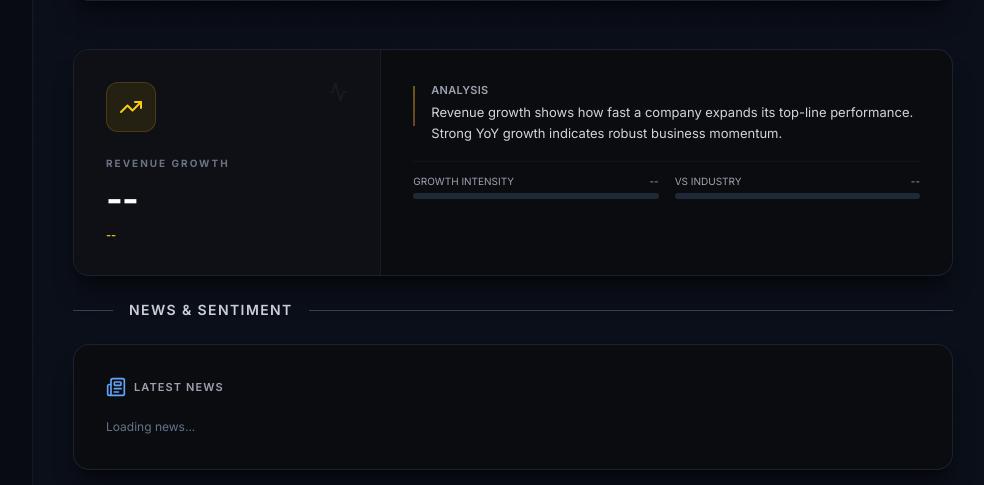
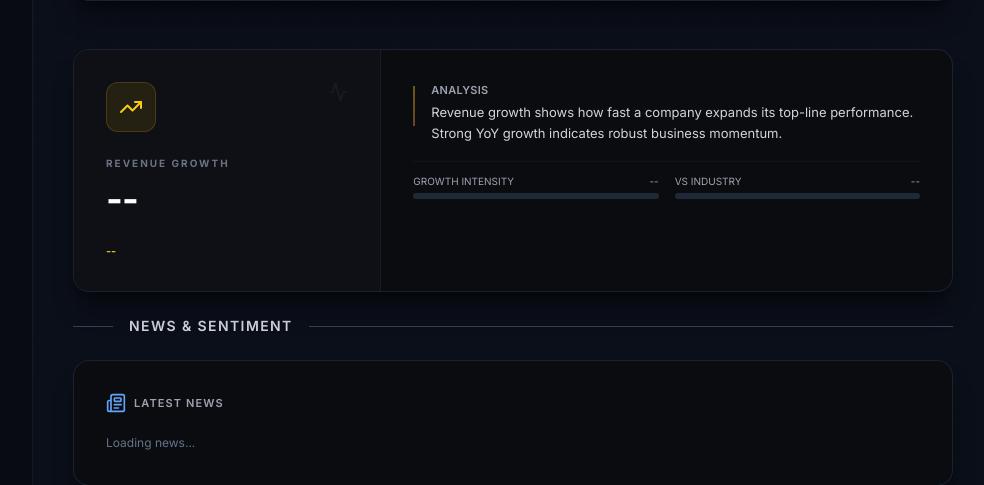
Before and after one commit to larsender1/valueradar, a Flask app: template templates/dashboard.html in a window 1280 px wide. Shown: the part 1744-2229 px from the top of the page, without its empty margins (287-1271 px from the left). Run offline with Flask 3, Linux system fonts and the light colour scheme; the template is opened without the code that fills it, so the values that code supplies are empty; some libraries are stand-ins or nearby versions.

Commit message:
Fix Revenue Growth font size + spacing to match other KPIs

```diff
--- a/templates/dashboard.html
+++ b/templates/dashboard.html
@@ -695,10 +695,11 @@
                                     <span id="val-growth"
                                         class="text-3xl lg:text-4xl font-bold text-white tracking-tight leading-none">--</span>
 
-                                    <div class="h-2"></div>
+                                    <div class="h-6"></div>
 
                                     <span id="val-growth-badge"
                                         class="text-[11px] text-yellow-400 font-semibold block">--</span>
+
 
                                 </div>
                             </div>
```
